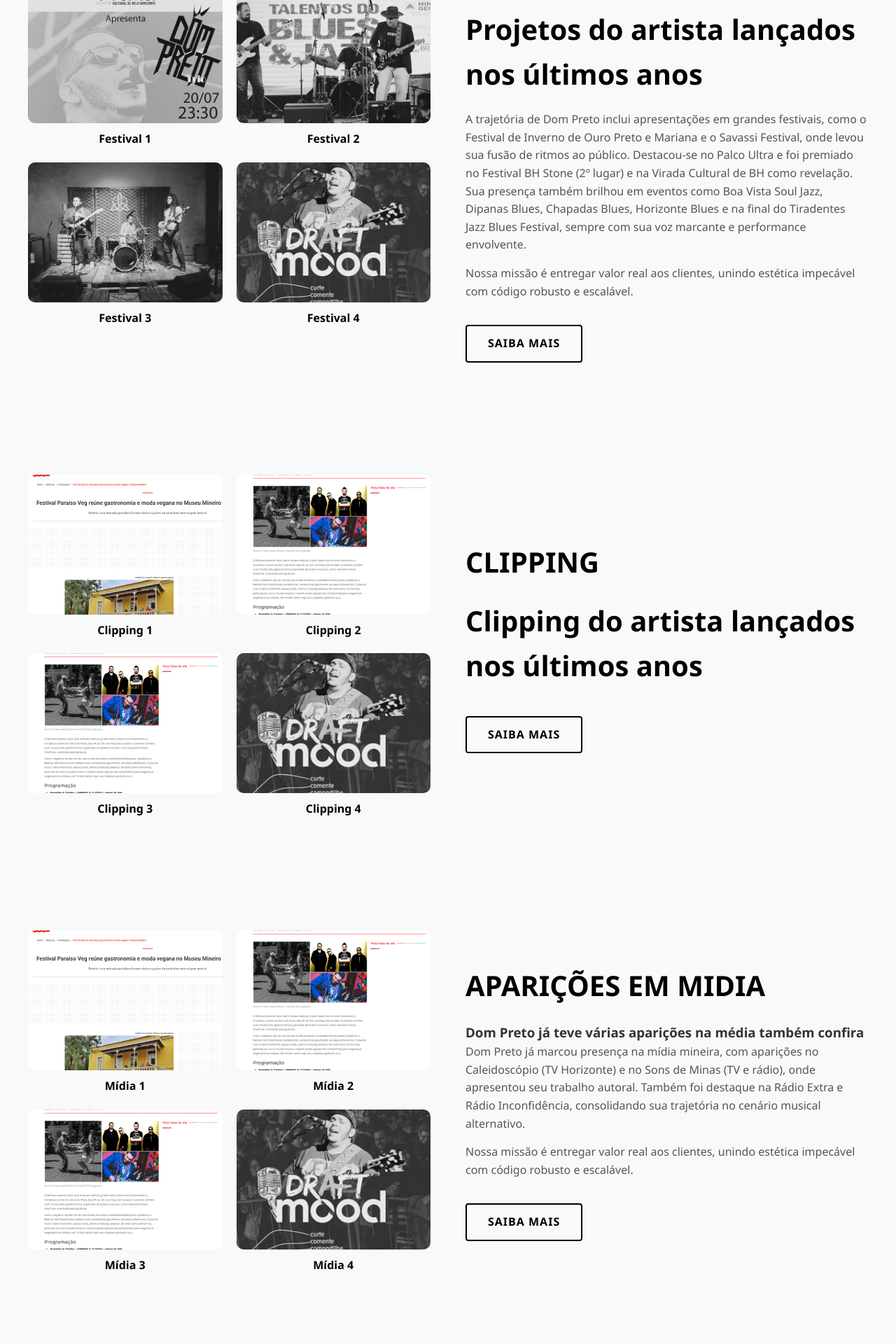
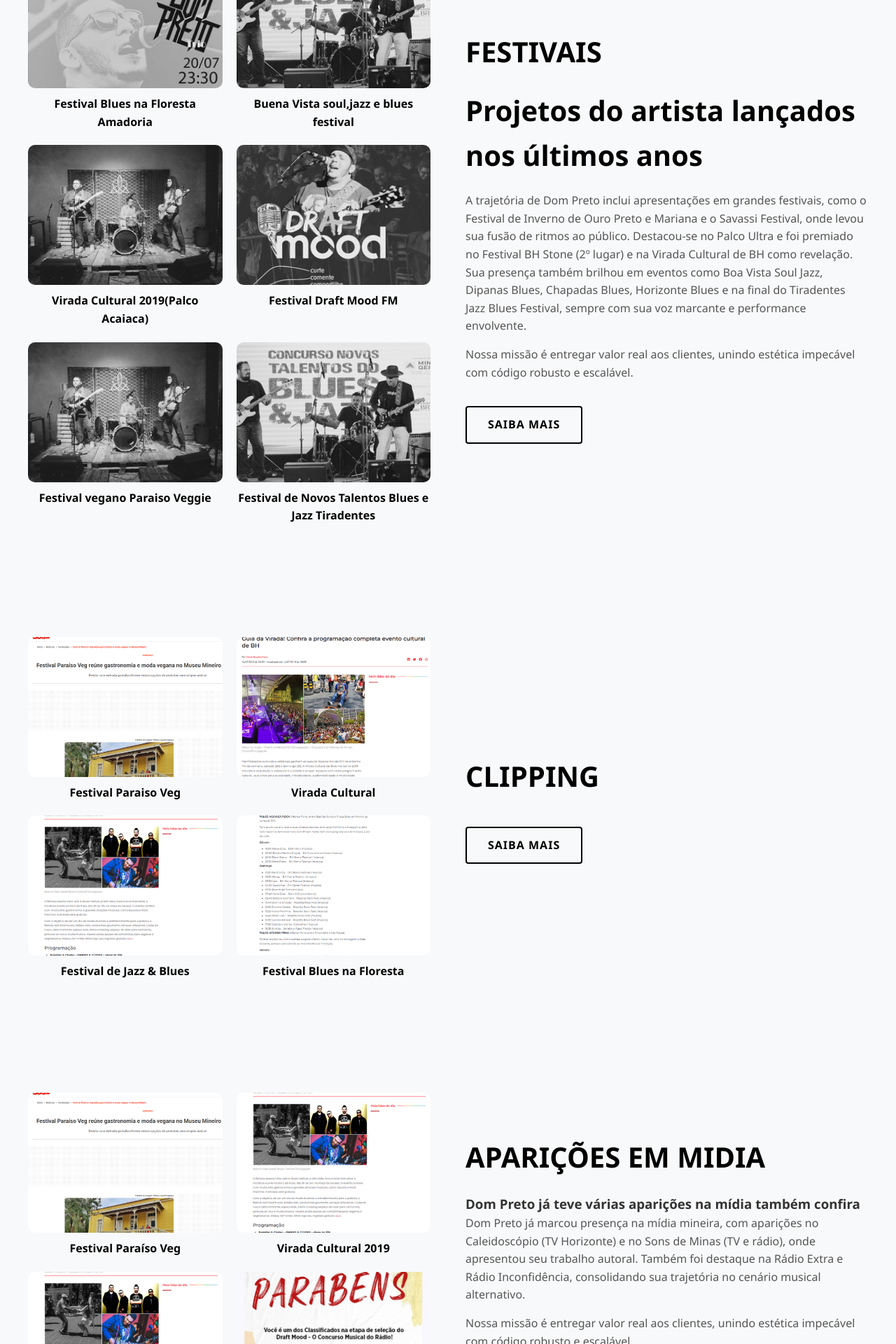
Before and after one commit to MateusOliveiraPires/dompreto, a React (Create React App) app: page / in a window 1280 px wide. Shown: the part 2120-4040 px from the top of the page at 70% size. Built offline with nearby package versions, Linux system fonts and the light colour scheme.

Commit message:
Ajuste do Layout ,imagens e links da página

```diff
--- a/public/index.html
+++ b/public/index.html
@@ -2,7 +2,7 @@
 <html lang="en">
   <head>
     <meta charset="utf-8" />
-    <link rel="icon" href="%PUBLIC_URL%/favicon.ico" />
+    <link rel="icon" href="%PUBLIC_URL%/Dompreto.png" />
     <meta name="viewport" content="width=device-width, initial-scale=1" />
     <meta name="theme-color" content="#000000" />
     <meta
--- a/src/components/Appearances/Appearances.js
+++ b/src/components/Appearances/Appearances.js
@@ -8,22 +8,22 @@ const Appearances = () => {
     {
       imagem: '/festivalvegmineiro.png',
       link: 'https://soubh.uai.com.br/noticias/variedades/festival-paraiso-veg-reune-gastronomia-e-moda-vegana-no-museu-mineiro/',
-      titulo: 'Mídia 1'
+      titulo: 'Festival Paraíso Veg'
     },
     {
       imagem: '/festivaljazzeblues.png',
       link: 'https://bhaz.com.br/guia-bhaz/guia-virada-cultural-bh/',
-      titulo: 'Mídia 2'
+      titulo: 'Virada Cultural 2019'
     },
     {
       imagem: '/festivaljazzeblues.png',
       link: 'https://instagram.com',
-      titulo: 'Mídia 3'
+      titulo: 'Festival de Jazz & Blues '
     },
     {
-      imagem: '/festivaldrafmood.png',
+      imagem: '/draftmoodfm2.png',
       link: 'https://instagram.com',
-      titulo: 'Mídia 4'
+      titulo: 'Festival Draft Mood FM - Rio de Janeiro-RJ'
     }
   ];
   return (
@@ -45,7 +45,7 @@ const Appearances = () => {
         </div>
         <div className="appearances-content">
           <h2>APARIÇÕES EM MIDIA</h2>
-          <h3>Dom Preto já teve várias aparições na média também confira</h3>
+          <h3>Dom Preto já teve várias aparições na mídia também confira</h3>
 
           <p>
               Dom Preto já marcou presença na mídia mineira, com aparições no Caleidoscópio
--- a/src/components/Authors/Authors.js
+++ b/src/components/Authors/Authors.js
@@ -8,17 +8,17 @@ const Authors = () => {
     {
       imagem: '/xotecacheado.png',
       link: 'https://open.spotify.com/intl-pt/track/2qynyPHHm8uS6SbvjeYNdG?si=ITUM2Jk7QDihnb7u5voDag&context=spotify%3Aalbum%3A2L0l2psPHrC817OuYBxpnn&nd=1&dlsi=40cdf311069b45e1',
-      titulo: 'Autoral 1'
+      titulo: 'Xote Cacheado'
     },
     {
       imagem: '/meninapequena.png',
       link: 'https://open.spotify.com/intl-pt/track/5aiiUsCR8I9zdYFYKZg6wZ?si=bWk_DjdfQXOqJIrtHuW78w&nd=1&dlsi=e48174f638fd4be3',
-      titulo: 'Autoral 2'
+      titulo: 'Menina Pequena'
     },
     {
       imagem: '/janeladomundo.png',
       link: 'https://www.youtube.com/watch?v=Ca2Y6PgYnL0&ab_channel=DomPreto',
-      titulo: 'Autoral 3'
+      titulo: 'Janela do Mundo'
     },
 
   ];
--- a/src/components/Clipping/Clipping.js
+++ b/src/components/Clipping/Clipping.js
@@ -7,22 +7,22 @@ const Clipping = () => {
     {
       imagem: '/festivalvegmineiro.png',
       link: 'https://soubh.uai.com.br/noticias/variedades/festival-paraiso-veg-reune-gastronomia-e-moda-vegana-no-museu-mineiro/',
-      titulo: 'Clipping 1'
+      titulo: 'Festival Paraiso Veg'
+    },
+    {
+      imagem: '/viradaculturalbhclipping.png',
+      link: 'https://bhaz.com.br/guia-bhaz/guia-virada-cultural-bh/',
+      titulo: 'Virada Cultural'
     },
     {
       imagem: '/festivaljazzeblues.png',
-      link: 'https://bhaz.com.br/guia-bhaz/guia-virada-cultural-bh/',
-      titulo: 'Clipping 2'
+      link: '',
+      titulo: 'Festival de Jazz & Blues'
     },
     {
-      imagem: '/festivaljazzeblues.png',
-      link: 'https://instagram.com',
-      titulo: 'Clipping 3'
-    },
-    {
-      imagem: '/festivaldrafmood.png',
-      link: 'https://instagram.com',
-      titulo: 'Clipping 4'
+      imagem: 'festivalbluesnafloresta123.png',
+      link: '',
+      titulo: 'Festival Blues na Floresta'
     }
   ];
 
@@ -46,7 +46,6 @@ const Clipping = () => {
         </div>
         <div className="clipping-content">
           <h2>CLIPPING</h2>
-          <h2>Clipping do artista lançados nos últimos anos</h2>
           <p>
 
           </p>
--- a/src/components/Festivals/Festivals.js
+++ b/src/components/Festivals/Festivals.js
@@ -6,23 +6,33 @@ const Festivals = () => {
     const galeria = [
     {
       imagem: '/viradacultural.png',
-      link: 'https://google.com',
-      titulo: 'Festival 1'
+      link: 'https://culturalizabh.com.br/index.php/2018/05/16/festival-blues-na-floresta/',
+      titulo: 'Festival Blues na Floresta Amadoria'
     },
     {
       imagem: '/festivaltiradentes.png',
-      link: 'https://youtube.com',
-      titulo: 'Festival 2'
+      link: 'https://bhaz.com.br/guia-bhaz/festival-jazz-blues-%20gratuito/',
+      titulo: 'Buena Vista soul,jazz e blues festival'
     },
     {
       imagem: '/festivalveggieroots.png',
-      link: 'https://instagram.com',
-      titulo: 'Festival 3'
+      link: 'https://g1.globo.com/mg/minas-gerais/o-que-fazer-%20em-belo-horizonte/noticia/2019/07/10/virada-%20cultural-de-bh-veja-programacao-completa.ghtml%20https:/bhaz.com.br/guia-bhaz/guia-virada-cultural-%20bh/',
+      titulo: 'Virada Cultural 2019(Palco Acaiaca)'
     },
     {
       imagem: '/festivaldrafmood.png',
-      link: 'https://instagram.com',
-      titulo: 'Festival 4'
+      link: '',
+      titulo: 'Festival Draft Mood FM'
+    },
+    {
+      imagem: '/festivalveggieroots.png',
+      link: 'https://soubh.uai.com.br/noticias/variedades/festival-paraiso-veg-reune-gastronomia-e-moda-vegana-no-museu-mineiro/',
+      titulo: 'Festival vegano Paraiso Veggie'
+    },
+    {
+      imagem: '/festivaltiradentes.png',
+      link: 'https://www.youtube.com/live/iqd5oP0w064?si=dfqoq73xRzSCL8AJ',
+      titulo: 'Festival de Novos Talentos Blues e Jazz Tiradentes'
     }
   ];
   return (
```
Also changed, not shown: public/festivalbluesnafloresta123.png (added).
